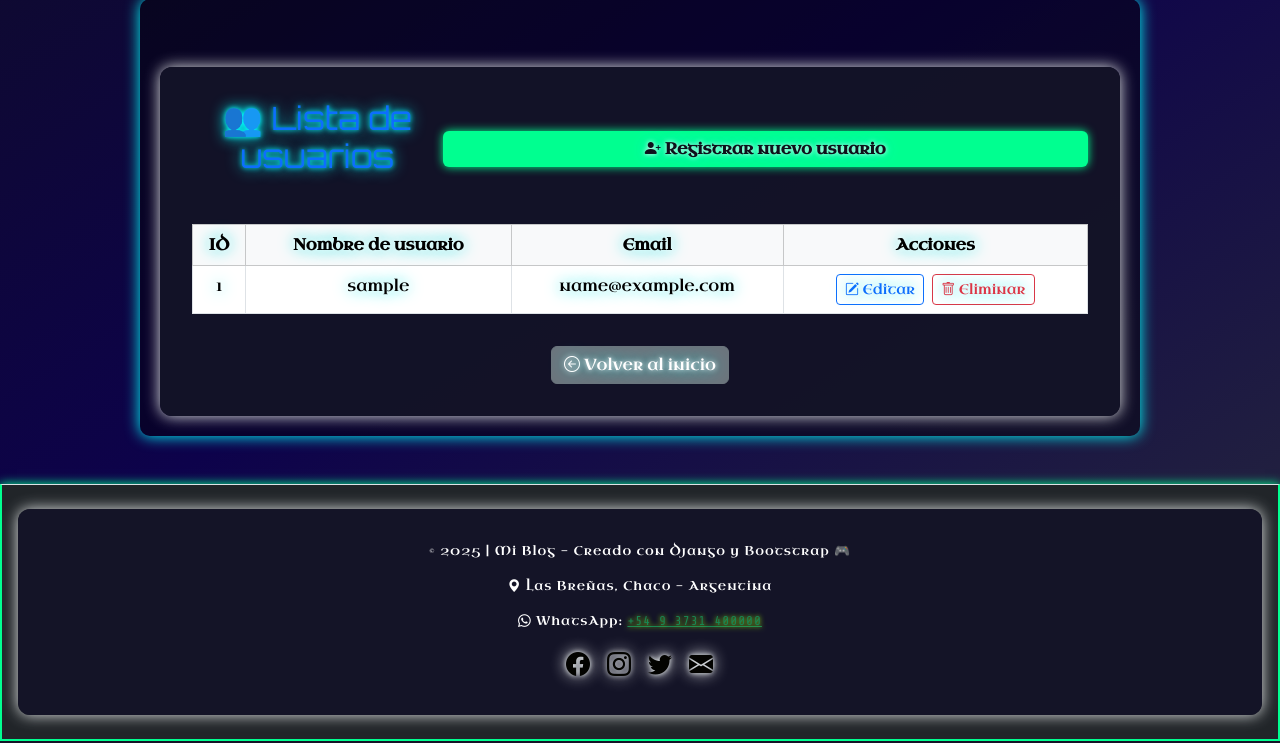
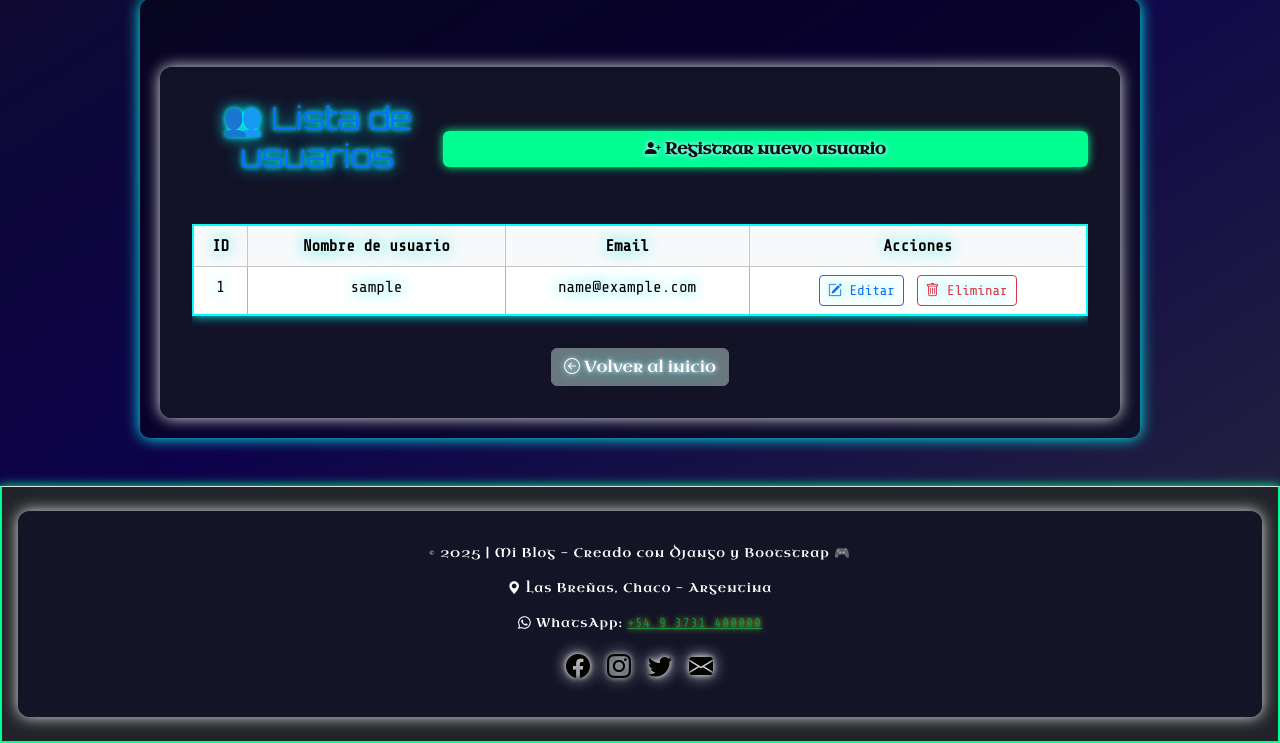
Before and after one commit to DarioAlcaraz/Blog-VideoJuego, a Django app: page /usuarios/listar_usuario/ in a window 1280 px wide. Shown: the part 217-960 px from the top of the page. Run offline with Django 5.2, Linux system fonts and the light colour scheme; the visitor is signed in with stand-in values (Sample User, id 1); data comes from the database, SQL or seed files in the repository.

Commit message:
Ajustes a listar usuario para pantallas pequeñas

```diff
--- a/proyecto/static/css/estylo.css
+++ b/proyecto/static/css/estylo.css
@@ -540,3 +540,11 @@ form textarea {
   font-family: 'Orbitron', sans-serif;
   text-shadow: 0 0 5px #00ffff;
 }
+
+
+.tabla-neon {
+  border: 2px solid #00ffff;
+  box-shadow: 0 0 10px #00ffff;
+  color: #00ffff;
+  font-family: 'Share Tech Mono', monospace;
+}
--- a/proyecto/templates/usuarios/listar_usuario.html
+++ b/proyecto/templates/usuarios/listar_usuario.html
@@ -13,7 +13,8 @@
     </div>
 
     <!-- Tabla de usuarios -->
-    <table class="table table-bordered table-hover">
+    <div class="table-responsive">
+      <table class="table table-bordered table-hover tabla-neon">
         <thead class="table-light">
           <tr>
             <th>ID</th>
@@ -29,7 +30,6 @@
               <td>{{ usuario.username }}</td>
               <td>{{ usuario.email }}</td>
               <td>
-              <!-- Botones de acción (pueden activarse más adelante) -->
                 <a href="{% url 'usuarios:actualizar_usuario' usuario.id %}" class="btn btn-sm btn-outline-primary">
                   <i class="bi bi-pencil-square"></i> Editar
                 </a>
@@ -45,6 +45,8 @@
           {% endfor %}
         </tbody>
       </table>
+    </div>
+
 
     <!-- Botón para volver al inicio -->
     <a href="{% url 'usuarios:inicio' %}" class="btn btn-secondary mt-3">
```
Also changed, not shown: 1 other file. Lines whose indentation alone changed are shown as unchanged.
